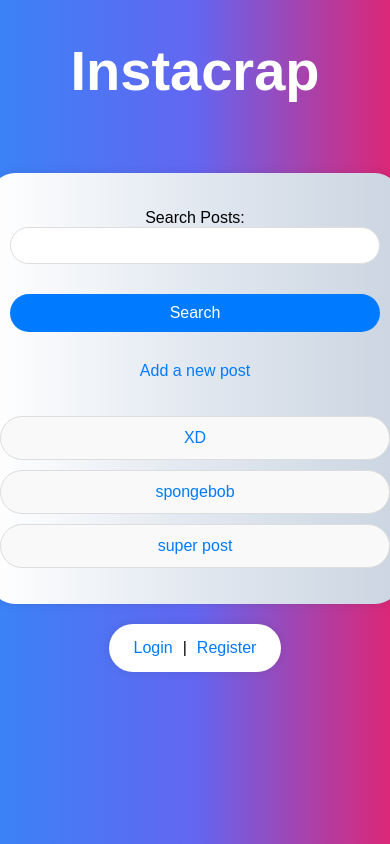
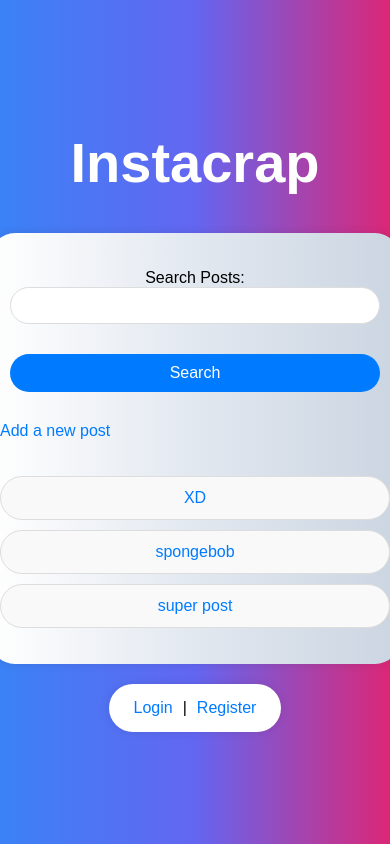
Before and after one commit to bartoszjarzynski/mysite_django_projekt1, a Django app: page / in a window 390 px wide. Run offline with Django 4.2, Linux system fonts and the light colour scheme; data comes from the database, SQL or seed files in the repository.

Commit message:
distance between header and container are fixed

```diff
--- a/sites/static/style.css
+++ b/sites/static/style.css
@@ -12,17 +12,18 @@ body {
 }
 
 /* Container styles */
-.container, .form-container {
+.container {
     width: 100%;
     max-width: 600px;
-    padding: 20px;
+    padding: 0px;
     background: linear-gradient(to right, #ffffff, #e2e8f0, #cbd5e1);
     box-shadow: 0 0 10px rgba(0, 0, 0, 0.1);
     border-radius: 25px;
     display: flex;
     flex-direction: column;
+    justify-content: space-between;
     align-items: center;
-    margin-top: 20px;
+    margin-top: 0px;
 }
 
 /* Header styles */
@@ -35,11 +36,10 @@ body {
 }
 
 .header-name {
-    font-size: 48px;
-    margin: 0;
+    position: relative;
+    top: 0px;
+    font-size: 32px;
     color: #fff;
-    top: 0;
-    position: absolute;
 }
 
 .header-name p {
@@ -281,8 +281,8 @@ a.add-post-link:hover {
     }
 
     .container, .form-container {
-        width: 90%;
-        padding: 15px;
+        flex-direction: column;
+        align-items: flex-start;
     }
 
     .post-list {
--- a/sites/templates/home.html
+++ b/sites/templates/home.html
@@ -15,7 +15,6 @@
         {% endif %}
 
     <div class="container">
-
         <form method="get" action="{% url 'home_page' %}" class="search-form">
             {{ form.as_p }}
             <button type="submit">Search</button>
```
